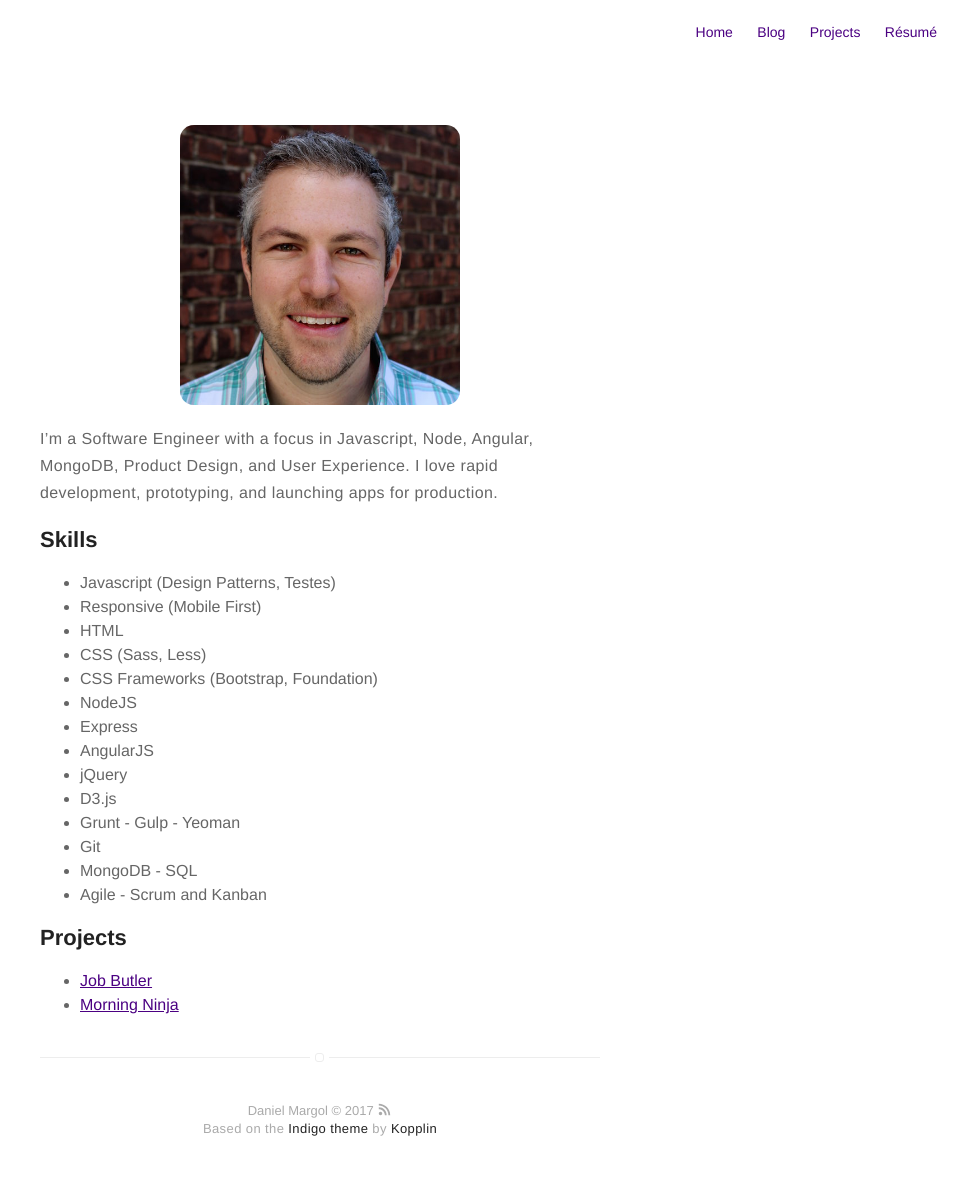
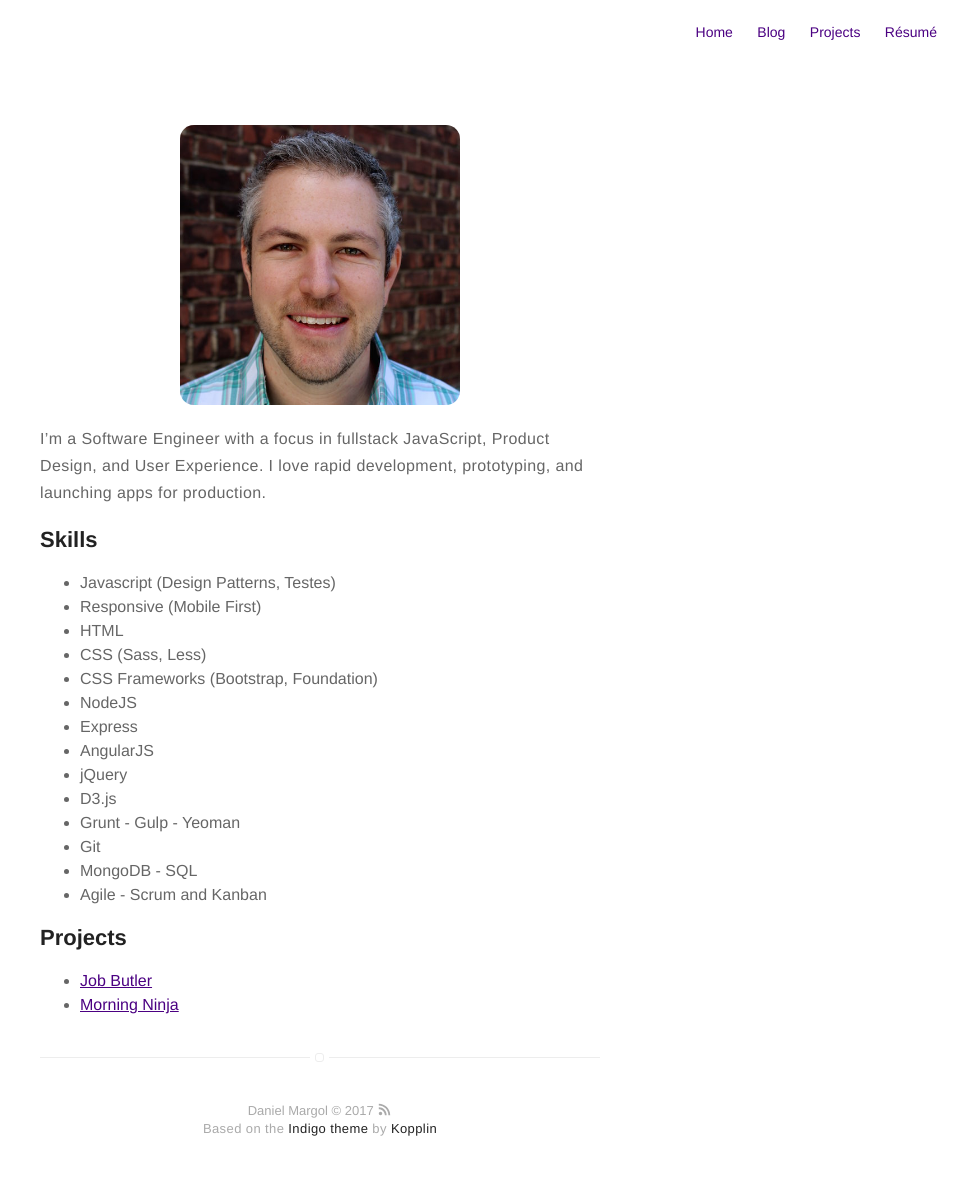
Before and after one commit to dmarg/dmarg.github.io, a Jekyll site: the page built from about.md, in a window 1280 px wide. Shown: the whole page, without its empty margins (320-1280 px from the left). Built offline with Jekyll 4.4.1, drawn with Linux system fonts in a browser that asks for light colours.

Commit message:
updated footer with target _blank and about page text

```diff
--- a/_includes/footer.html
+++ b/_includes/footer.html
@@ -2,6 +2,6 @@
     {{ site.name }} © {{ site.time | date: '%Y' }} <a class="link" href="{{ site.url }}/feed.xml" target="_blank"><svg class="icon icon-rss"><use xlink:href="#icon-rss"></use></svg></a>
 
     <p class="extra">
-        Based on the <a class="link" href="https://github.com/sergiokopplin/indigo">Indigo theme</a> by <a class="link" href="http://koppl.in">Kopplin</a>
+        Based on the <a class="link" href="https://github.com/sergiokopplin/indigo" target="_blank">Indigo theme</a> by <a class="link" href="http://koppl.in" target="_blank">Kopplin</a>
     </p>
 </footer>
--- a/about.md
+++ b/about.md
@@ -6,9 +6,8 @@ layout: page
 
 <img class="selfie" style="border-radius: 5%" alt="{{ site.name }}" src="{% if site.external-image %}{{ site.picture }}{% else %}{{ site.url }}/{{ site.picture }}{% endif %}" />
 
-<p>I’m a Software Engineer with a focus in Javascript, Node, Angular, MongoDB, Product Design, and User Experience.
+<p>I’m a Software Engineer with a focus in fullstack JavaScript, Product Design, and User Experience.
 I love rapid development, prototyping, and launching apps for production.</p>
-
 
 <h2>Skills</h2>
 
```
